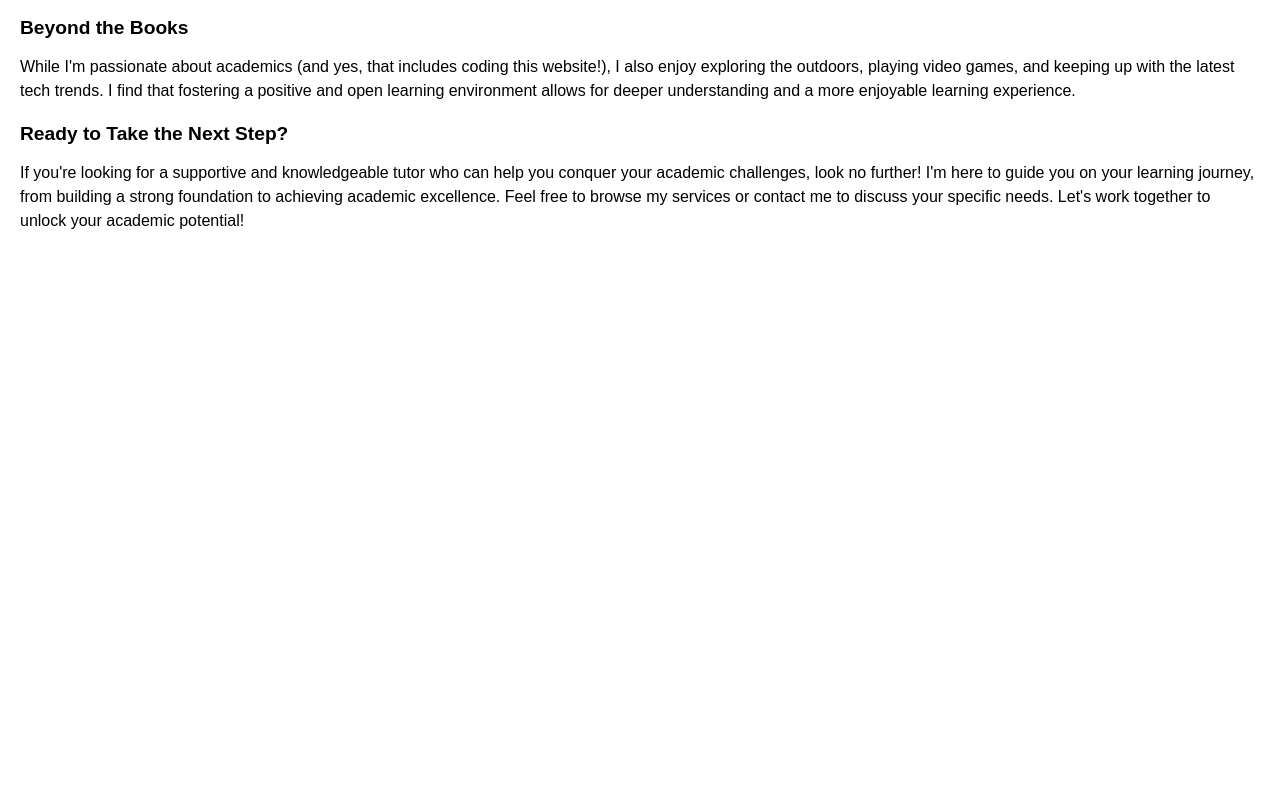
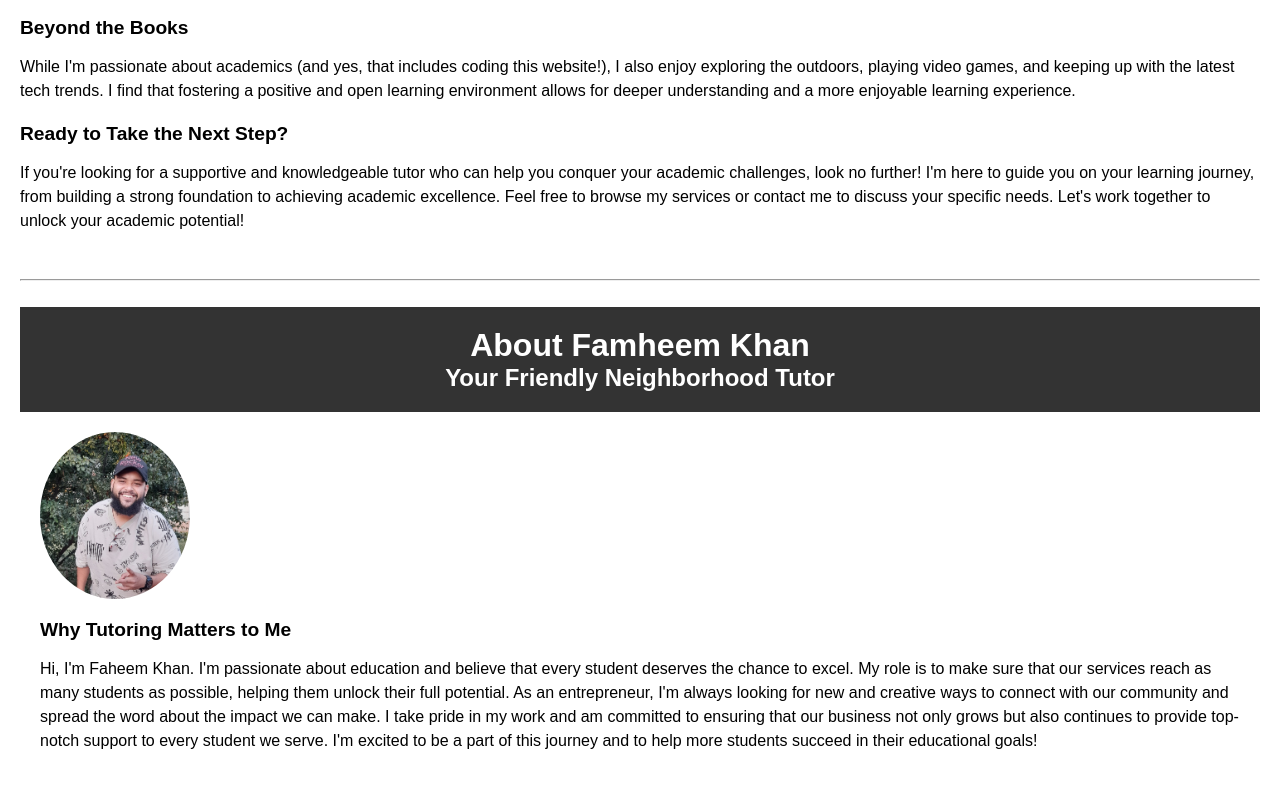
Before and after one commit to justin02-del/Jolly-Genius, a website: page aboutTutor.html in a window 1280 px wide. Shown: the part 416-1212 px from the top of the page. Before the commit the page ends 800 px from the top, so only its background shows below. Drawn offline with Linux system fonts and the light colour scheme.

Commit message:
Fimo about tutor page update

```diff
--- a/aboutTutor.html
+++ b/aboutTutor.html
@@ -11,7 +11,7 @@
     <h1>About Justin Ernest</h1>
     <h2>Your Friendly Neighborhood Tutor</h2>
   </header>
-  <main class="main-content">
+  <section class="main-content">
     <section class="about-me">
       <img src="./images/tutorJustin.png" alt="Justin Ernest"> <p>Hey there! My name is Justin Ernest, and I'm a passionate tutor with a knack for explaining complex topics in a clear and engaging way. I'm a second-year student at the University of the Witwatersrand, tackling a challenging but rewarding B.Sc. in Computer Science. But my love for learning goes way back. In 2020, I graduated matric with five distinctions, including Math, Physical Science, Life Science, Geography, and Life Orientation. Those late nights studying definitely paid off, and I want to help you achieve the same academic success!</p>
     </section>
@@ -27,7 +27,27 @@
       <h3>Ready to Take the Next Step?</h3>
       <p>If you're looking for a supportive and knowledgeable tutor who can help you conquer your academic challenges, look no further! I'm here to guide you on your learning journey, from building a strong foundation to achieving academic excellence. Feel free to browse my services or contact me to discuss your specific needs. Let's work together to unlock your academic potential!</p>
     </section>
-  </main>
+    <br>
+    <hr>
+    <br>
+    <header class="header">
+      <h1>About Famheem Khan</h1>
+      <h2>Your Friendly Neighborhood Tutor</h2>
+    </header>
+    <section class="main-content">
+      <section class="about-me">
+        <img src="./images/fimobg.jpg" alt="Faheem Khan">
+      </section>
+      <section class="tutoring-philosophy">
+        <h3>Why Tutoring Matters to Me</h3>
+        <p>Hi, I'm Faheem Khan. I'm passionate about education and believe that every student deserves the chance to excel. My role is to make sure that our services reach as many students as possible, helping them unlock their full potential.
+
+          As an entrepreneur, I'm always looking for new and creative ways to connect with our community and spread the word about the impact we can make. I take pride in my work and am committed to ensuring that our business not only grows but also continues to provide top-notch support to every student we serve.
+
+          I'm excited to be a part of this journey and to help more students succeed in their educational goals!</p>
+      </section>
+
+    </section>
 
 </body>
 </html>
```
Also changed, not shown: images/fimobg.jpg (added).
